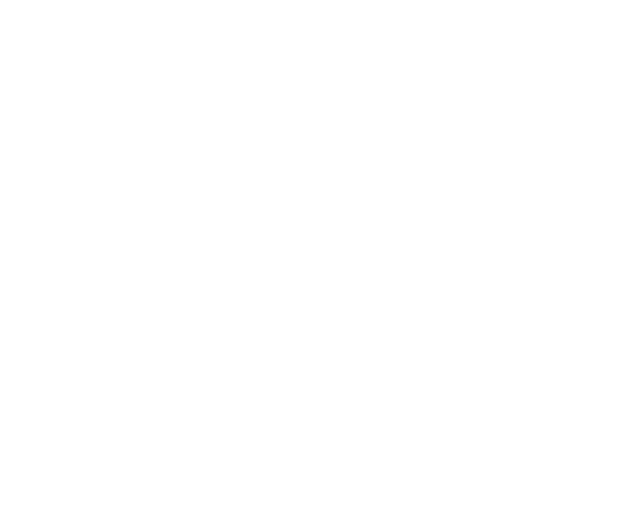
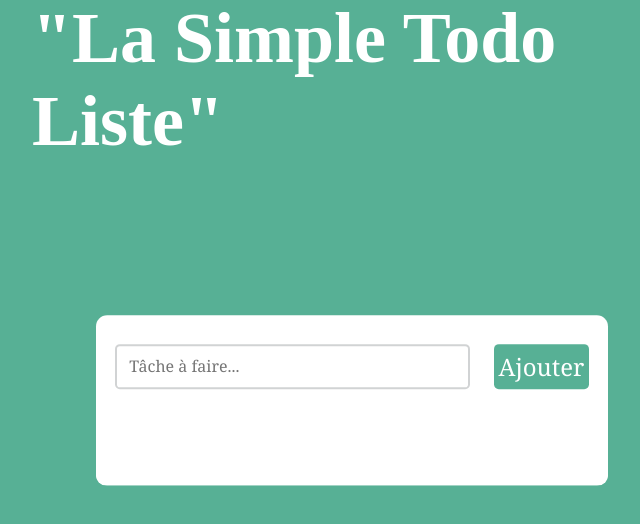
Before and after one commit to OliviaG-dev/Todo-List, a plain HTML site: page index.html in a window 1280 px wide. Shown: the whole page, without its empty margins (288-928 px from the left). Drawn offline with Linux system fonts and the light colour scheme.

Commit message:
version 1 finish and add clear input

```diff
--- a/index.html
+++ b/index.html
@@ -6,9 +6,17 @@
     <meta name="viewport" content="width=device-width, initial-scale=1.0">
     <title>Todo List</title>
     <link rel="stylesheet" href="style.css">
+    <script src="https://kit.fontawesome.com/7cc1ff1b73.js" crossorigin="anonymous"></script>
 </head>
 <body>
-
+    <h1 class="title">"La Simple Todo Liste"</h1>
+    <div class="container">
+        <div id="newtask">
+            <input class="inpuText" type="text" placeholder="Tâche à faire...">
+            <button id="push">Ajouter</button>
+        </div>
+        <div id="tasks"></div>
+    </div>
 
 
 
--- a/index.js
+++ b/index.js
@@ -0,0 +1,29 @@
+const input = document.querySelector(".inpuText");
+
+document.querySelector('#push').onclick = function(){
+    if(document.querySelector('#newtask input').value.length == 0){
+        alert("S'il vous plait entrer un tâche à faire" )
+    }
+
+    else{
+        document.querySelector('#tasks').innerHTML += `
+        <div class="task">
+            <span id="taskname">
+                ${document.querySelector('#newtask input').value}
+            </span>
+            <button class="delete">
+                <i class="far fa-trash-alt"></i>
+            </button>
+        </div>
+        `;
+
+        input.value = "";
+
+        var current_task = document.querySelectorAll(".delete");
+        for(var i=0; i<current_task.length; i++){
+            current_task[i].onclick = function(){
+                this.parentNode.remove();
+            }
+        }
+    }
+}
--- a/style.css
+++ b/style.css
@@ -0,0 +1,111 @@
+*,
+*:before,
+*:after {
+    padding: 0;
+    margin: 0;
+    box-sizing: border-box;
+}
+
+Body {
+    height: 100vh;
+    background: rgba(26, 148, 111, 0.733)
+}
+
+.title {
+    top: 10%;
+    left: 50%;
+    position: absolute;
+    transform: translate(-50%, -50%);
+    font-size: 4.5em;
+    color: #ffffff;
+}
+
+.container {
+    width: 40%;
+    top: 50%;
+    left: 50%;
+    background: white;
+    border-radius: 0.7rem;
+    min-width: 28rem;
+    position: absolute;
+    min-height: 6rem;
+    transform: translate(-50%, -50%);
+}
+
+#newtask {
+    position: relative;
+    padding: 1.8rem 1.2rem;
+}
+
+#newtask input {
+    width: 75%;
+    height: 2.8rem;
+    padding: 0.75rem;
+    color: #111111;
+    font-weight: 500;
+    position: relative;
+    border-radius: 0.3rem;
+    font-family:  Cambria, Cochin, Georgia, Times, 'Times New Roman', serif;
+    font-size: 1em;
+    border: 2px solid #d1d3d4;
+}
+
+#newtask input:focus{
+    outline: none;
+    border-color:rgba(26, 148, 111, 0.733);
+}
+
+#newtask button {
+    position: relative;
+    float: right;
+    font-weight: 500;
+    font-size: 1.5em;
+    background-color:rgba(26, 148, 111, 0.733);
+    border: none;
+    color: #ffffff;
+    cursor: pointer;
+    outline: none;
+    width: 20%;
+    height: 2.8rem;
+    border-radius: 0.3rem;
+    font-family: Cambria, Cochin, Georgia, Times, 'Times New Roman', serif;
+}
+
+#tasks {
+    border-radius: 0.6rem;
+    width: 100%;
+    position: relative;
+    background-color: #ffffff;
+    padding: 1.8rem 1.2rem;
+    margin-top: 0.6rem;
+}
+
+.task {
+    border-radius:0.3rem;
+    align-items: center;
+    justify-content: space-between;
+    border: 0.06rem solid #939697;
+    cursor: pointer;
+    background-color: #c5e1e6;
+    height: 3.1rem;
+    margin-bottom: 0.5rem;
+    padding: 0.3rem 0.6rem;
+    display: flex;
+}
+
+.task span {
+    font-family: Cambria, Cochin, Georgia, Times, 'Times New Roman', serif;
+    font-size: 1em;
+    font-weight: 400;
+}
+
+.task button {
+    background-color: rgba(26, 148, 111, 0.733);
+    color: #ffffff;
+    border: none;
+    cursor: pointer;
+    outline: none;
+    height: 100%;
+    width: 2.5rem;
+    border-radius: 0.3rem;
+}
```
